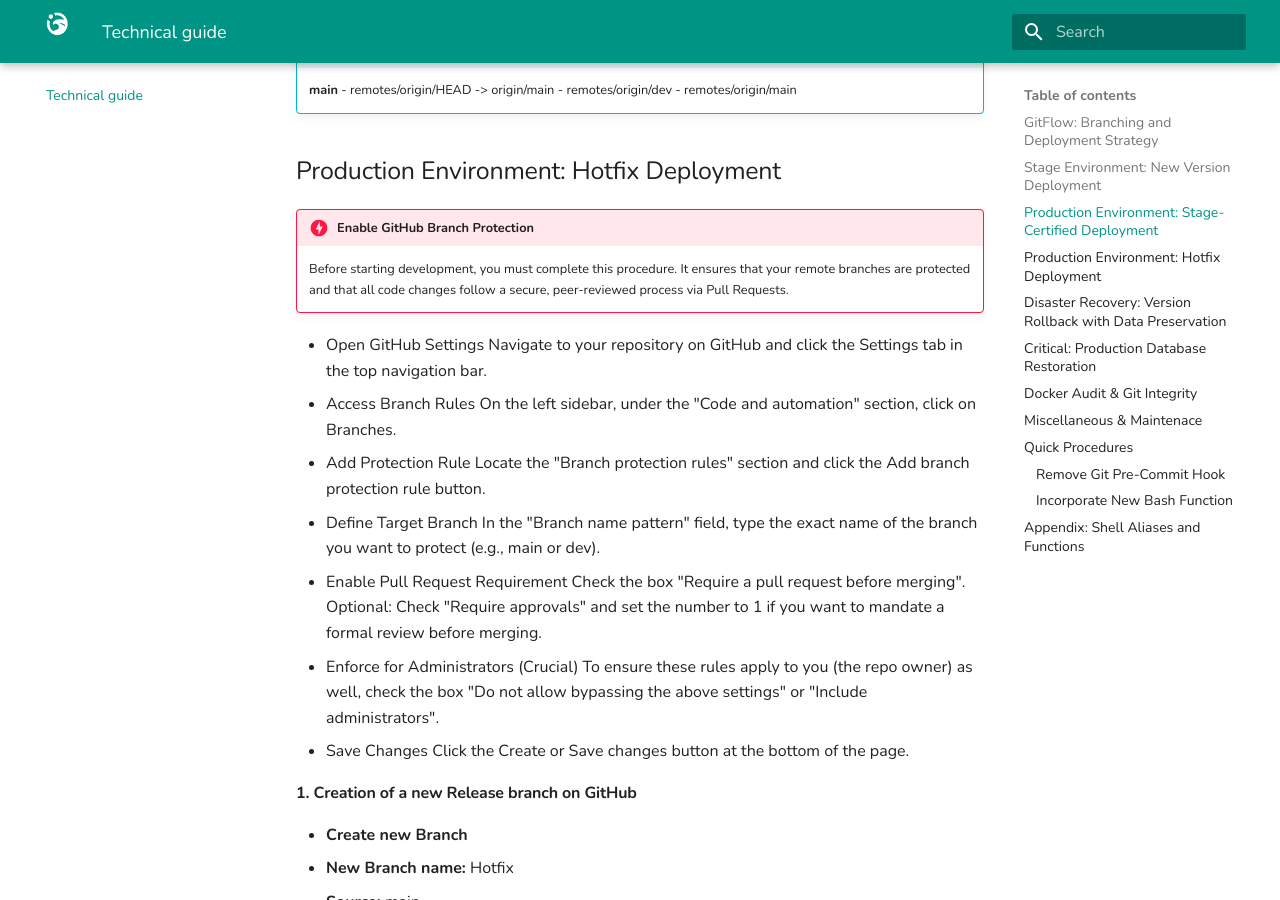
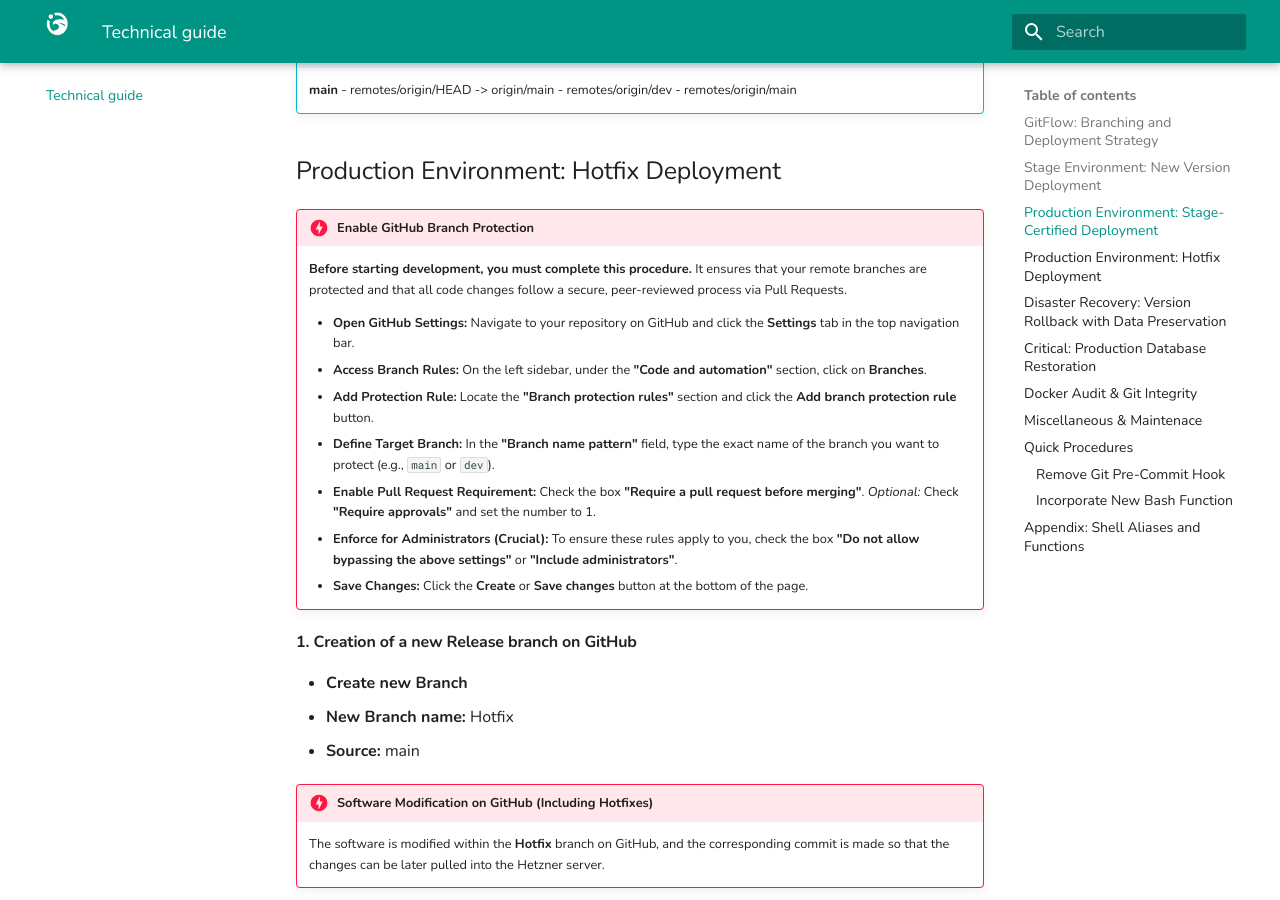
Before and after one commit to pablopenlop/gradewing_guide, an MkDocs documentation site: the page built from docs/other.md, in a window 1280 px wide and 900 px high, scrolled down 5697 px. Built offline with MkDocs 1.6.1 and Material for MkDocs 9.7.7, drawn with Linux system fonts in a browser that asks for light colours.

Commit message:
Update other.md

```diff
--- a/docs/other.md
+++ b/docs/other.md
@@ -212,22 +212,24 @@ git branch -a				# -- VERIFICATION
 ## Production Environment: Hotfix Deployment
 
 !!! danger "Enable GitHub Branch Protection"
-    Before starting development, you must complete this procedure. It ensures that your remote branches are protected and that all code changes follow a secure, peer-reviewed process via Pull Requests.
-*   Open GitHub Settings
-    Navigate to your repository on GitHub and click the Settings tab in the top navigation bar.
-*   Access Branch Rules
-    On the left sidebar, under the "Code and automation" section, click on Branches.
-*   Add Protection Rule
-    Locate the "Branch protection rules" section and click the Add branch protection rule button.
-*   Define Target Branch
-    In the "Branch name pattern" field, type the exact name of the branch you want to protect (e.g., main or dev).
-*   Enable Pull Request Requirement
-    Check the box "Require a pull request before merging".
-    Optional: Check "Require approvals" and set the number to 1 if you want to mandate a formal review before merging.
-*   Enforce for Administrators (Crucial)
-    To ensure these rules apply to you (the repo owner) as well, check the box "Do not allow bypassing the above settings" or "Include administrators".
-*   Save Changes
-    Click the Create or Save changes button at the bottom of the page.
+    **Before starting development, you must complete this procedure.** It ensures that your remote branches are protected and that all code changes follow a secure, peer-reviewed process via Pull Requests.
+
+    *   **Open GitHub Settings:**
+        Navigate to your repository on GitHub and click the **Settings** tab in the top navigation bar.
+    *   **Access Branch Rules:**
+        On the left sidebar, under the **"Code and automation"** section, click on **Branches**.
+    *   **Add Protection Rule:**
+        Locate the **"Branch protection rules"** section and click the **Add branch protection rule** button.
+    *   **Define Target Branch:**
+        In the **"Branch name pattern"** field, type the exact name of the branch you want to protect (e.g., `main` or `dev`).
+    *   **Enable Pull Request Requirement:**
+        Check the box **"Require a pull request before merging"**.
+        *Optional:* Check **"Require approvals"** and set the number to 1.
+    *   **Enforce for Administrators (Crucial):**
+        To ensure these rules apply to you, check the box **"Do not allow bypassing the above settings"** or **"Include administrators"**.
+    *   **Save Changes:**
+        Click the **Create** or **Save changes** button at the bottom of the page.
+
 
 #### 1. Creation of a new Release branch on GitHub
 *   **Create new Branch**
```
